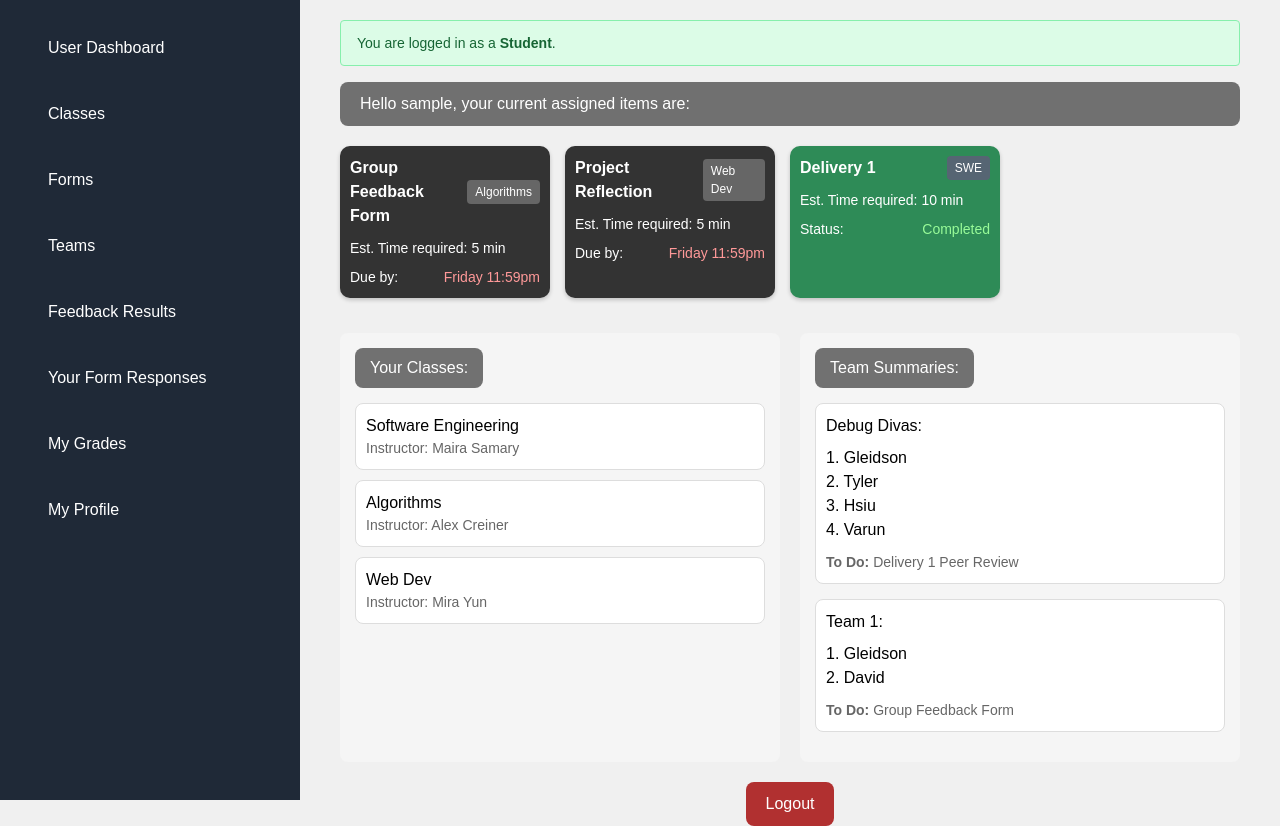
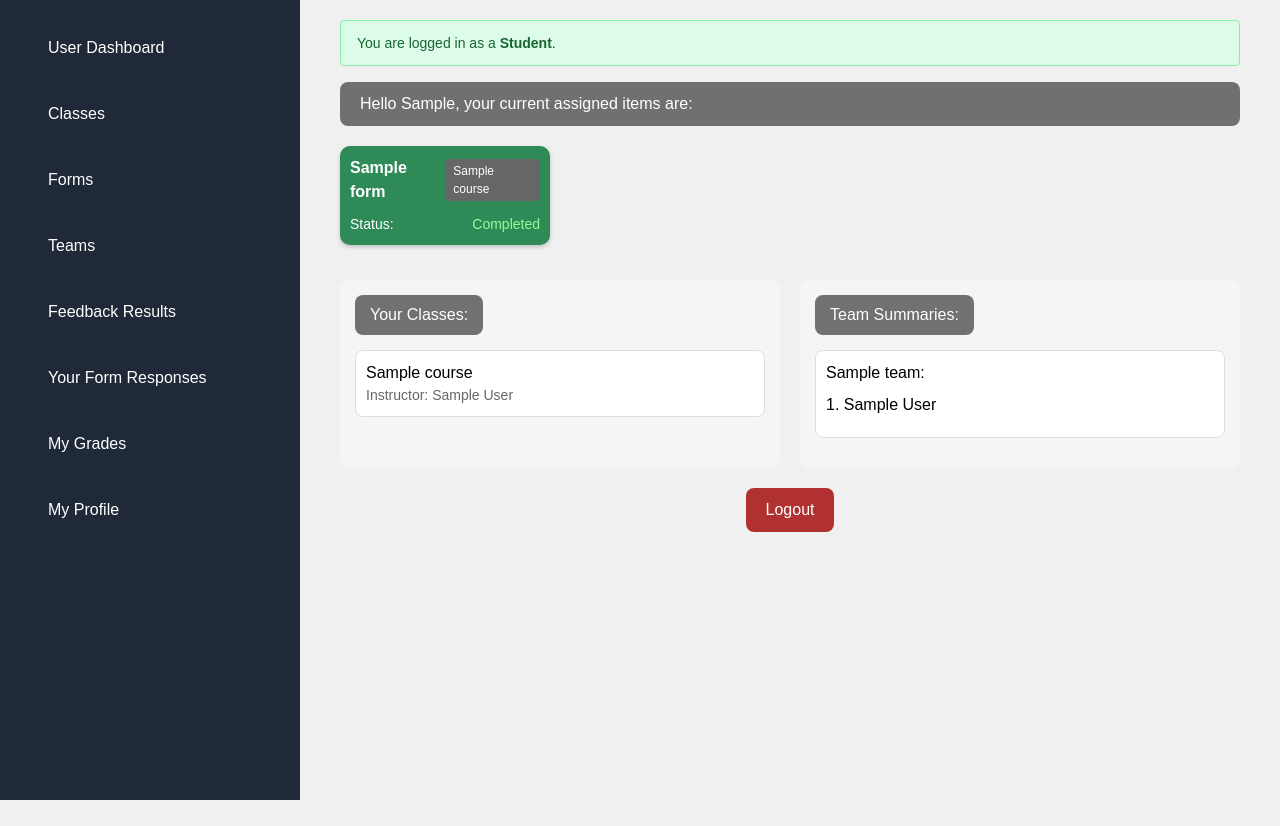
Before and after one commit to varun-singh26/PeerSight, a Django app: page /student_landing/ in a window 1280 px wide. After the commit the page ends 800 px from the top, so only its background shows below. Run offline with Django 4.2, Linux system fonts and the light colour scheme; a user stored in the database is signed in; tables that the repository leaves empty hold one stand-in row (values such as "Sample post"); some libraries are stand-ins or nearby versions.

Commit message:
working student dashboard (need styling)

```diff
--- a/PeerSight/main/templates/main/landing_user.html
+++ b/PeerSight/main/templates/main/landing_user.html
@@ -2,15 +2,10 @@
 
 {% block title %}User Dashboard{% endblock %}
 
-
 {% block extra_head %}
-    <!-- Include any extra styles or meta tags specific to landing_user -->
-
-    <!-- If you want to use a static CSS file for signin-specific styles -->
     {% load static %}
     <link rel="stylesheet" href="{% static 'main/css/userDashboardStyles.css' %}">
 {% endblock %}
-
 
 {% block content %}
 <div class="dashboard-container">
@@ -28,9 +23,8 @@
                 <div class="task-card {% if task.status == 'completed' %}completed{% endif %}">
                     <div class="task-header">
                         <span class="task-type">{{ task.name }}</span>
-                        <span class="task-tag swe-tag">SWE</span>
+                        <span class="task-tag">{{ task.tag }}</span>
                     </div>
-                    <p class="est-time">Est. Time required: {{ task.estimated_time }} min</p>
                     {% if task.status == 'completed' %}
                         <div class="due-by">
                             <span>Status:</span>
@@ -45,68 +39,28 @@
                 </div>
             {% endfor %}
         {% else %}
-            <div class="task-card">
-                <div class="task-header">
-                    <span class="task-type">Group Feedback Form</span>
-                    <span class="task-tag algo-tag">Algorithms</span>
-                </div>
-                <p class="est-time">Est. Time required: 5 min</p>
-                <div class="due-by">
-                    <span>Due by:</span>
-                    <span class="due-date">Friday 11:59pm</span>
-                </div>
-            </div>
-            <div class="task-card">
-                <div class="task-header">
-                    <span class="task-type">Project Reflection</span>
-                    <span class="task-tag webdev-tag">Web Dev</span>
-                </div>
-                <p class="est-time">Est. Time required: 5 min</p>
-                <div class="due-by">
-                    <span>Due by:</span>
-                    <span class="due-date">Friday 11:59pm</span>
-                </div>
-            </div>
-            <div class="task-card completed">
-                <div class="task-header">
-                    <span class="task-type">Delivery 1</span>
-                    <span class="task-tag swe-tag">SWE</span>
-                </div>
-                <p class="est-time">Est. Time required: 10 min</p>
-                <div class="due-by">
-                    <span>Status:</span>
-                    <span class="completed-text">Completed</span>
-                </div>
-            </div>
+            <p>No assigned tasks found.</p>
         {% endif %}
     </div>
 
     <div class="dashboard-lower">
+
+        <!-- User Classes -->
         <div class="classes">
             <div class="section-header">Your Classes:</div>
             {% if user_classes %}
                 {% for class in user_classes %}
                     <div class="class-item">
                         <div>{{ class.name }}</div>
-                        <div class="instructor">Instructor: {{ class.instructor }}</div>
+                        <div class="instructor">Instructor: {{ class.creator.get_full_name|default:class.creator.username }}</div>
                     </div>
                 {% endfor %}
             {% else %}
-                <div class="class-item">
-                    <div>Software Engineering</div>
-                    <div class="instructor">Instructor: Maira Samary</div>
-                </div>
-                <div class="class-item">
-                    <div>Algorithms</div>
-                    <div class="instructor">Instructor: Alex Creiner</div>
-                </div>
-                <div class="class-item">
-                    <div>Web Dev</div>
-                    <div class="instructor">Instructor: Mira Yun</div>
-                </div>
+                <p>No classes enrolled.</p>
             {% endif %}
         </div>
 
+        <!-- Team Summary -->
         <div class="team-summary">
             <div class="section-header">Team Summaries:</div>
             {% if teams %}
@@ -124,32 +78,16 @@
                     </div>
                 {% endfor %}
             {% else %}
-                <div class="team">
-                    <h4>Debug Divas:</h4>
-                    <div class="team-members">
-                        <p>1. Gleidson</p>
-                        <p>2. Tyler</p>
-                        <p>3. Hsiu</p>
-                        <p>4. Varun</p>
-                    </div>
-                    <div class="todo-item"><strong>To Do:</strong> Delivery 1 Peer Review</div>
-                </div>
-                <div class="team">
-                    <h4>Team 1:</h4>
-                    <div class="team-members">
-                        <p>1. Gleidson</p>
-                        <p>2. David</p>
-                    </div>
-                    <div class="todo-item"><strong>To Do:</strong> Group Feedback Form</div>
-                </div>
-                </div>
+                <p>You are not part of any teams.</p>
             {% endif %}
         </div>
     </div>
+
     <div class="logout">
         <a href="/logout">
             <button type="button" class="logout-button">Logout</button>
         </a>
     </div>
+
 </div>
 {% endblock %}
--- a/PeerSight/main/views.py
+++ b/PeerSight/main/views.py
@@ -12,6 +12,8 @@ from courses.models import Course, Team
 from django.core.paginator import Paginator
 from django.http import JsonResponse
 from django.db.models import Avg, Count
+from django.utils import timezone
+from datetime import timedelta
 
 
 # Create your views here.
@@ -54,21 +56,50 @@ def admin_landing(request):
     else:
         return render(request, 'main/admin.html', {'username': 'Guest'})
 
+@login_required
+def student_landing(request):
+    user = request.user
+    username = user.first_name or user.username
 
-def student_landing(request):
-    if request.user.is_authenticated:
-       username = request.user.username
+    user_teams = Team.objects.filter(members=user).prefetch_related('forms')
 
-       try:
-           social_account = request.user.socialaccount_set.filter(provider='google').first()
-           if social_account:
-               username = social_account.extra_data.get('name', username)
-       except:
-           pass
-    else:
-       username = "Guest"
+    assigned_forms = set()
+    for team in user_teams:
+        for form in team.forms.all():
+            assigned_forms.add((form, team))
+
+    assigned_tasks = []
+    now = timezone.now()
+    for form, team in assigned_forms:
+        is_completed = FormResponse.objects.filter(form=form, student=user).exists()
+
+        assigned_tasks.append({
+            'name': form.title,
+            'due_date': form.deadline.strftime("%A %I:%M%p") if form.deadline else "No deadline",
+            'status': 'completed' if is_completed else 'pending',
+            'tag': form.course.name if form.course else "General",
+        })
+
+    user_classes = Course.objects.filter(students=user).select_related('creator')
+
+    teams = Team.objects.filter(members=user).prefetch_related('members')
+
+    team_data = []
+    for team in teams:
+        team_forms = team.forms.all()
+        todo_form = team_forms.exclude(responses__student=user).first()
+
+        team_data.append({
+            'name': team.name,
+            'members': [member.get_full_name() or member.username for member in team.members.all()],
+            'to_do': todo_form.title if todo_form else None,
+        })
+
     context = {
         'username': username,
+        'assigned_tasks': assigned_tasks,
+        'user_classes': user_classes,
+        'teams': team_data,
     }
 
     return render(request, 'main/landing_user.html', context)
```
